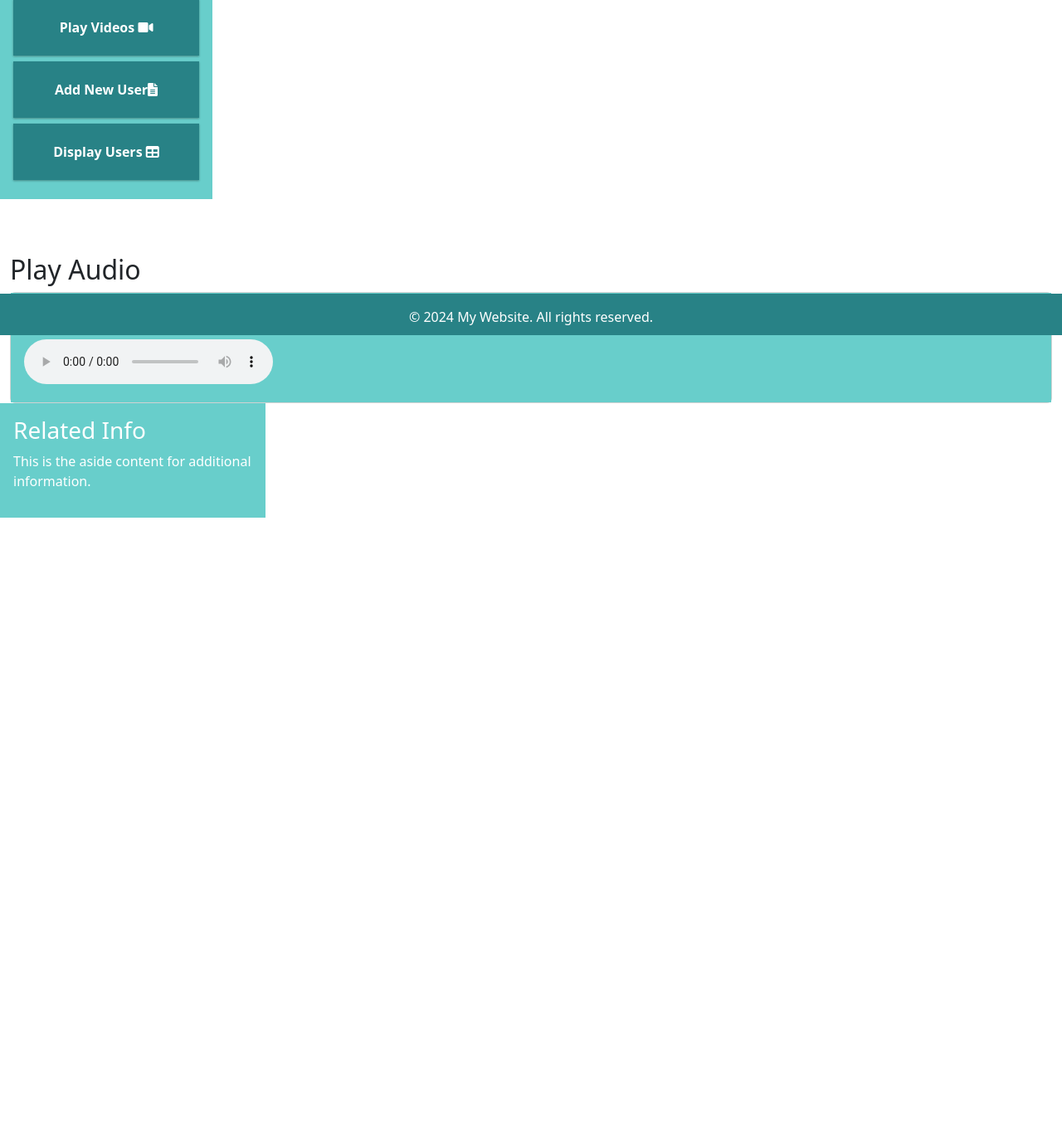
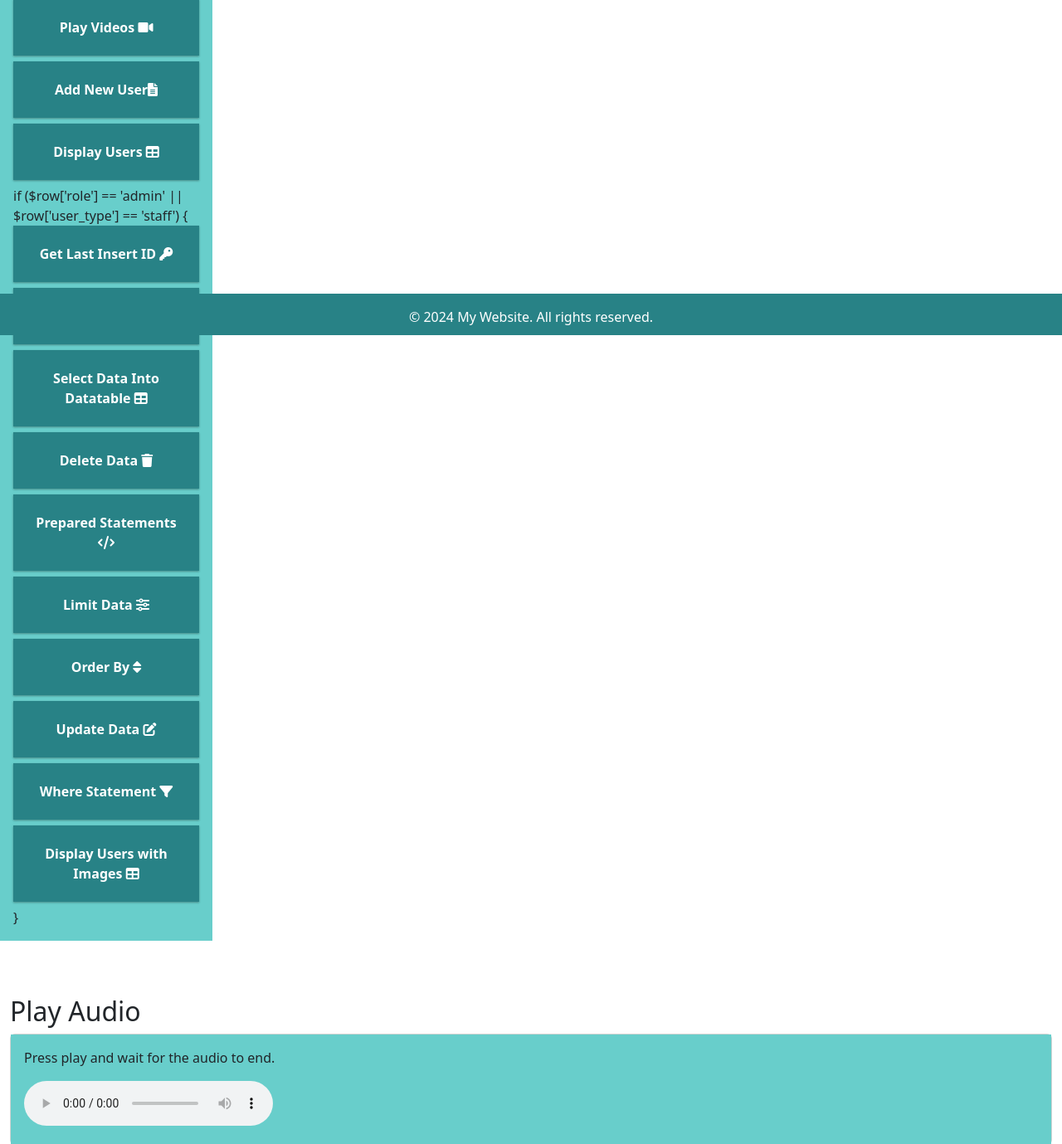
Before and after one commit to arcelda/Starter_Project, a PHP site: page /audio.php in a window 1280 px wide. Shown: the part 396-1775 px from the top of the page at 83% size. Before the commit the page ends 1020 px from the top, so only its background shows below. Run offline with PHP 8.4, Linux system fonts and the light colour scheme; the visitor is signed in with stand-in values (Sample User, id 1).

Commit message:
role access

```diff
--- a/includes/nav.php
+++ b/includes/nav.php
@@ -10,17 +10,21 @@
         <li><a href="video.php">Play Videos <i class="fas fa-video"></i></a></li>
         <li><a href="form_user.php">Add New User<i class="fas fa-file-alt"></i></a></li>
         <li><a href="display_users.php">Display Users <i class="fas fa-table"></i></a></li>
+
         <!-- <li><a href="display_customers.php">Display Customers<i class="fas fa-table"></i></a></li> -->
 
-        <!-- <li><a href="get_last_insert_id.php">Get Last Insert ID <i class="fas fa-key"></i></a></li> -->
-        <!-- <li><a href="select_data.php">Select Data <i class="fas fa-search"></i></a></li> -->
-        <!-- <li><a href="select_data_into_datatable.php">Select Data Into Datatable <i class="fas fa-table"></i></a></li> -->
-        <!-- <li><a id="deleteDataButton" href="delete_data.php">Delete Data <i class="fas fa-trash"></i></a></li> -->
-        <!-- <li><a id="deleteDataButton" href="prepared_statements.php">Prepared Statements <i class="fas fa-code"></i></a></li> -->
-        <!-- <li><a id="deleteDataButton" href="limit_data.php">Limit Data <i class="fas fa-sliders-h"></i></a></li> -->
-        <!-- <li><a href="order_by.php">Order By <i class="fas fa-sort"></i></a></li> -->
-        <!-- <li><a href="update-data.php">Update Data <i class="fas fa-edit"></i></a></li> -->
-        <!-- <li><a href="Where.php">Where Statement <i class="fas fa-filter"></i></a></li> -->
-        <!-- <li><a href="display_users_with_images.php">Display Users with Images <i class="fas fa-table"></i></a></li> -->
+        if ($row['role'] == 'admin' || $row['user_type'] == 'staff') {
+            <li><a href="get_last_insert_id.php">Get Last Insert ID <i class="fas fa-key"></i></a></li>
+            <li><a href="select_data.php">Select Data <i class="fas fa-search"></i></a></li>
+            <li><a href="select_data_into_datatable.php">Select Data Into Datatable <i class="fas fa-table"></i></a></li>
+            <li><a id="deleteDataButton" href="delete_data.php">Delete Data <i class="fas fa-trash"></i></a></li>
+            <li><a id="deleteDataButton" href="prepared_statements.php">Prepared Statements <i class="fas fa-code"></i></a></li>
+            <li><a id="deleteDataButton" href="limit_data.php">Limit Data <i class="fas fa-sliders-h"></i></a></li>
+            <li><a href="order_by.php">Order By <i class="fas fa-sort"></i></a></li>
+            <li><a href="update-data.php">Update Data <i class="fas fa-edit"></i></a></li>
+            <li><a href="Where.php">Where Statement <i class="fas fa-filter"></i></a></li>
+            <li><a href="display_users_with_images.php">Display Users with Images <i class="fas fa-table"></i></a></li>
+
+        }
     </ul>
 </nav>
```
